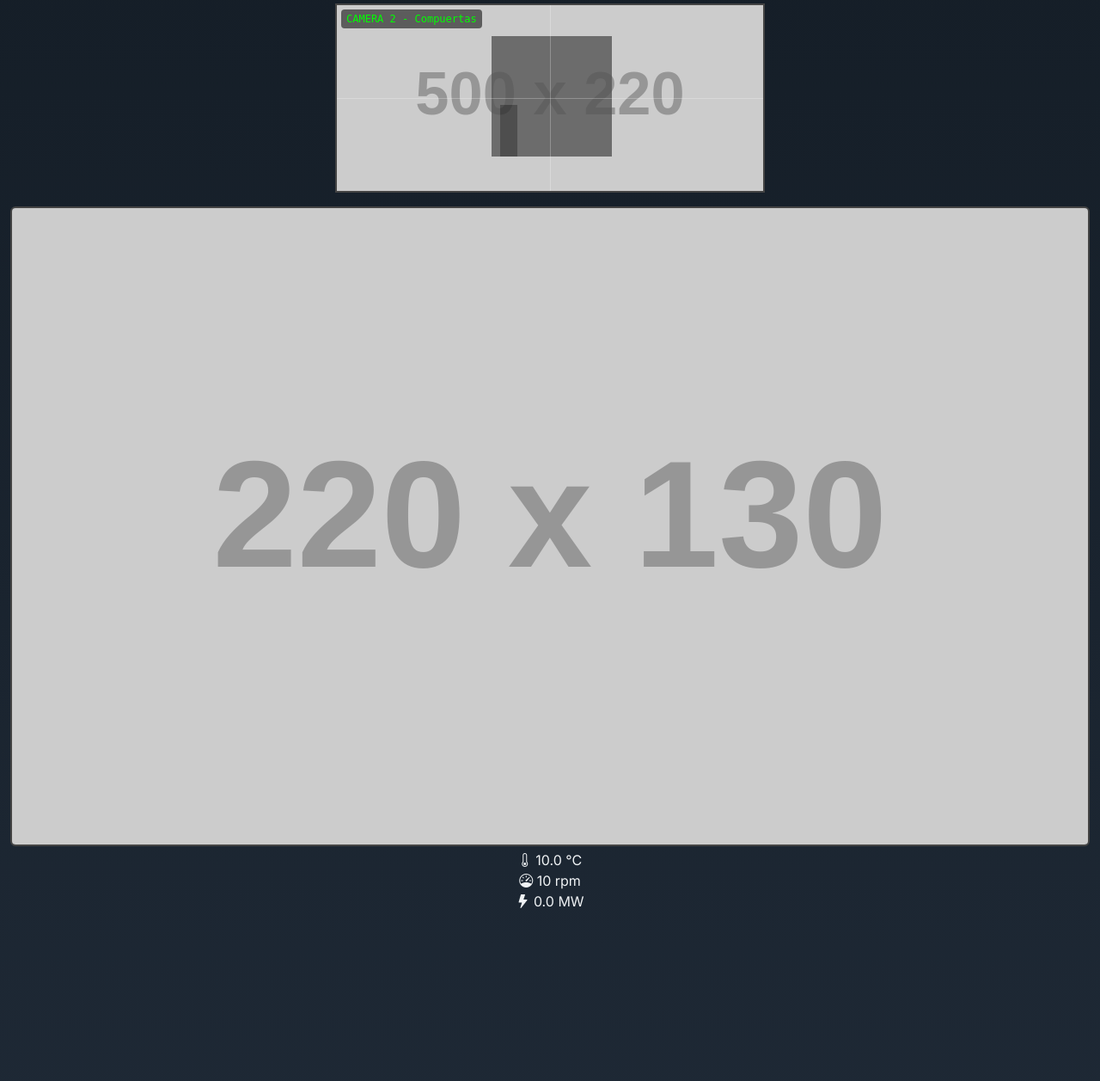
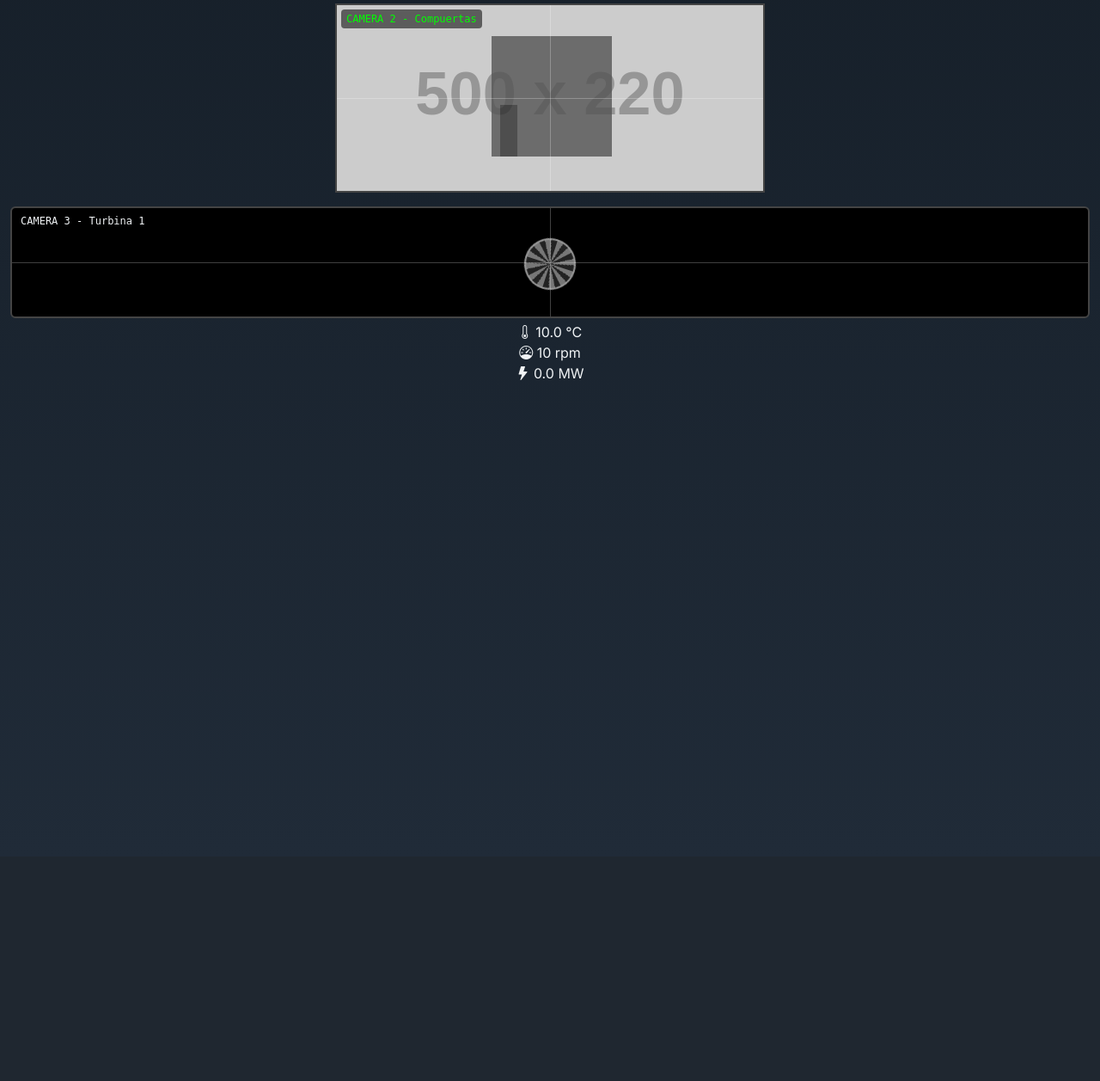
Before and after one commit to j0rd1s3rr4n0/HydroFlowConsole, a Flask app: template templates/dashboard.html in a window 1280 px wide. Shown: the part 798-2055 px from the top of the page at 86% size. After the commit the page ends 1240 px from the top, so only its background shows below. Run offline with Flask 3, Linux system fonts and the light colour scheme; the template is opened without the code that fills it: most values are stand-ins (such as "Sample title", 1, 10 or a date in 2020); grey boxes labelled with a size stand in for pictures from a placeholder-image service; some libraries are stand-ins or nearby versions.

Commit message:
Describe new animated camera views

```diff
--- a/templates/dashboard.html
+++ b/templates/dashboard.html
@@ -95,11 +95,28 @@
       grid-template-columns: repeat(auto-fit, minmax(220px, 1fr));
       gap: 15px;
     }
-    .camera-grid img {
+    .camera-box {
+      position: relative;
       width: 100%;
+      height: 130px;
+      background: #000;
       border: 2px solid #444;
       border-radius: 6px;
+      overflow: hidden;
     }
+    .camera-box .cam-overlay { position:absolute; top:4px; left:4px; background:rgba(0,0,0,0.6); padding:2px 6px; font-size:12px; border-radius:4px; }
+    .camera-box .cam-cross::before, .camera-box .cam-cross::after { content:''; position:absolute; background:rgba(255,255,255,0.25); }
+    .camera-box .cam-cross::before { top:50%; left:0; right:0; height:1px; }
+    .camera-box .cam-cross::after { left:50%; top:0; bottom:0; width:1px; }
+    .turbine {
+      position:absolute; width:60px; height:60px; border:2px solid #999; border-radius:50%; top:35px; left:calc(50% - 30px); background:repeating-conic-gradient(#777 0deg 15deg,#222 15deg 30deg); animation: spin 2s linear infinite;
+    }
+    .waterfall {
+      position:absolute; top:0; left:calc(50% - 5px); width:10px; height:0; background:linear-gradient(180deg,rgba(0,180,255,0.7),rgba(0,180,255,0));
+    }
+    .waterfall.active { animation: fall 0.5s linear infinite; height:100%; }
+    @keyframes spin { from{transform:rotate(0deg);} to{transform:rotate(360deg);} }
+    @keyframes fall { 0%{transform:translateY(-10%);} 100%{transform:translateY(10%);} }
   </style>
 </head>
 <body class="container-fluid py-3">
@@ -178,7 +195,12 @@
   <div class="camera-grid my-3">
     {% for g in range(state['gates']|length) %}
     <div class="cam-item text-center">
-      <img src="https://dummyimage.com/220x130/333/fff&text=Turbina+{{g+1}}" class="img-fluid mb-1" alt="camara turbina {{g+1}}">
+      <div class="camera-box mb-1">
+        <div class="cam-overlay">CAMERA {{g+3}} - Turbina {{g+1}}</div>
+        <div id="waterfall-{{g}}" class="waterfall"></div>
+        <div id="turbine-{{g}}" class="turbine"></div>
+        <div class="cam-cross"></div>
+      </div>
       <div><i class="bi bi-thermometer"></i> <span id="turb-temp-{{g}}">{{ "%.1f"|format(state['turbine_temps'][g]) }}</span> °C</div>
       <div><i class="bi bi-speedometer"></i> <span id="turb-rpm-{{g}}">{{ "%.0f"|format(state['turbine_rpm'][g]) }}</span> rpm</div>
       {% set open_count = state['gates']|select('eq', True)|list|length %}
@@ -429,6 +451,24 @@
           const p = st.gates[i] ? (1000 * 9.81 * perFlow * st.water_level / 1_000_000) : 0;
           tpow.textContent = p.toFixed(1);
         }
+        const turb=document.getElementById('turbine-'+i);
+        const fall=document.getElementById('waterfall-'+i);
+        if(turb){
+          if(st.turbine_rpm[i]>0){
+            turb.style.animationDuration = (3600/st.turbine_rpm[i]).toFixed(2)+'s';
+            turb.style.opacity='1';
+          }else{
+            turb.style.animationDuration='0s';
+            turb.style.opacity='0.6';
+          }
+        }
+        if(fall){
+          if(open && st.water_level>1){
+            fall.classList.add('active');
+          }else{
+            fall.classList.remove('active');
+          }
+        }
       }
       if(st.dam_broken || st.water_level > {{ MAX_LEVEL }}){
         document.getElementById('flood').style.display='block';
```
Also changed, not shown: README.md.
